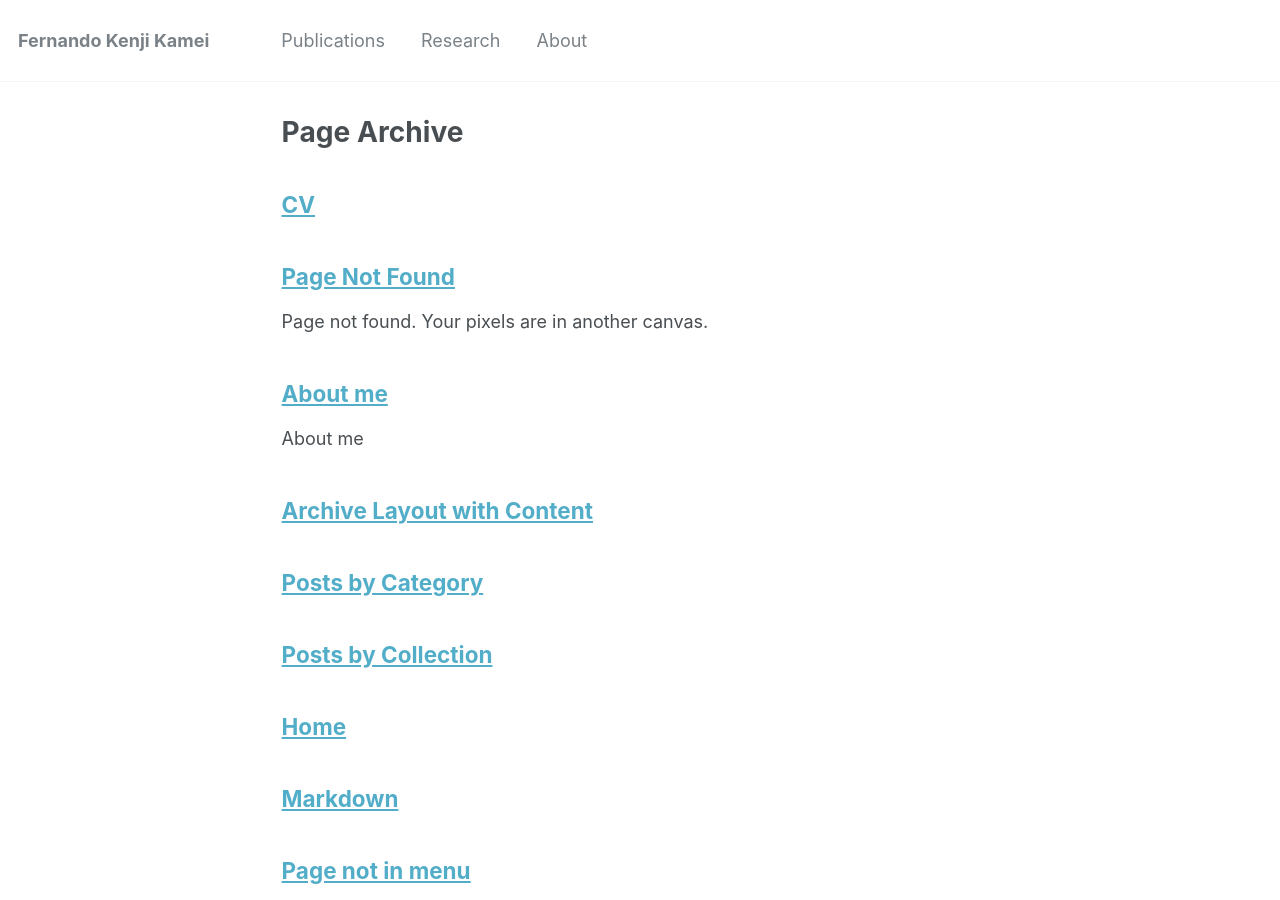
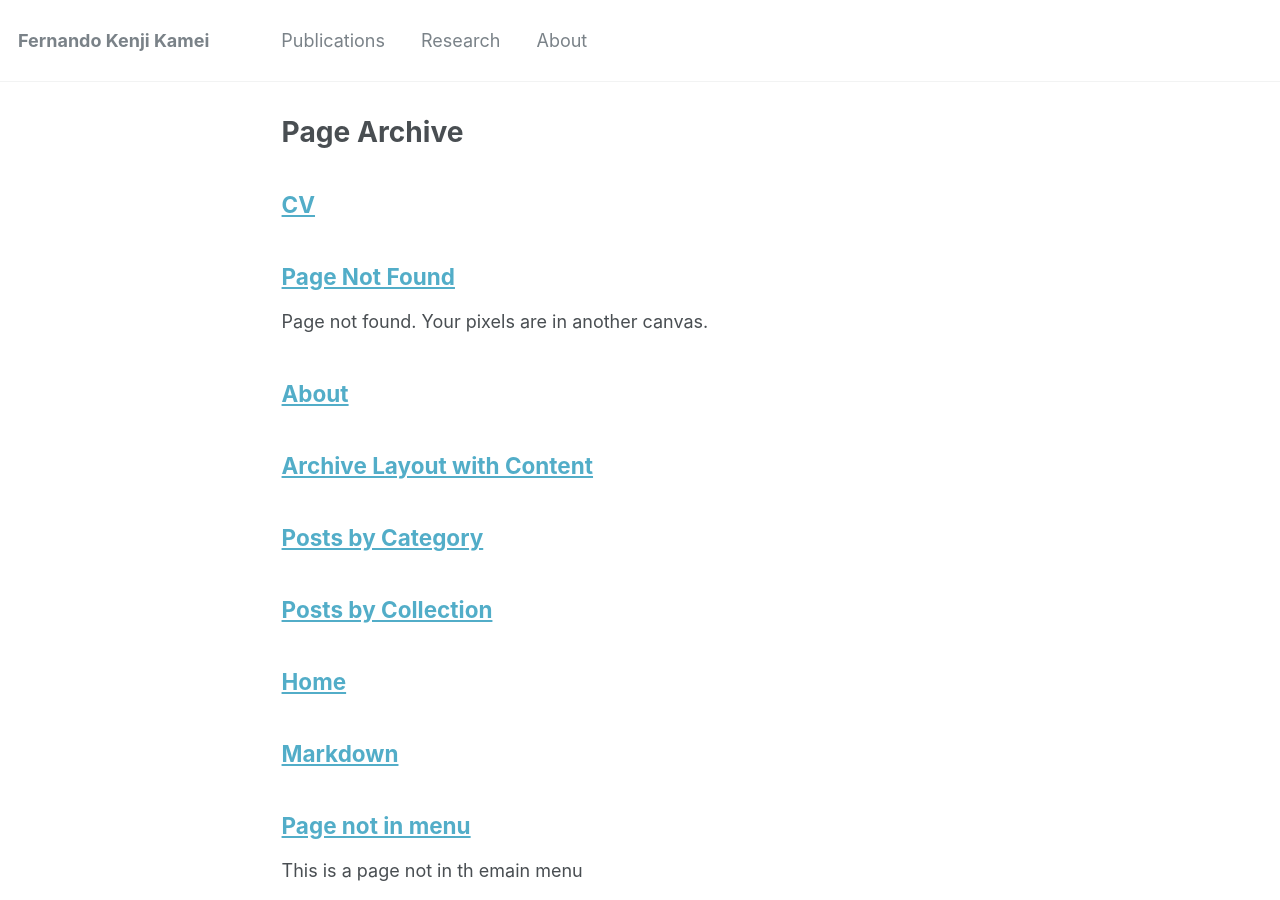
Before and after one commit to fkenjikamei/fkenjikamei.github.io, a Jekyll site: the page built from _pages/page-archive.html, in a window 1280 px wide and 900 px high. Built offline with Jekyll 4.4.1, drawn with Linux system fonts in a browser that asks for light colours.

Commit message:
Fix about
fix

```diff
--- a/_pages/about.md
+++ b/_pages/about.md
@@ -1,12 +1,10 @@
 ---
-permalink: /
-title: "About me"
-excerpt: "About me"
+layout: archive
+title: "About"
+permalink: /about/
 author_profile: true
-redirect_from:
-  - /about/
-  - /about.html
 ---
+
 
 ## Short bio
 
```
